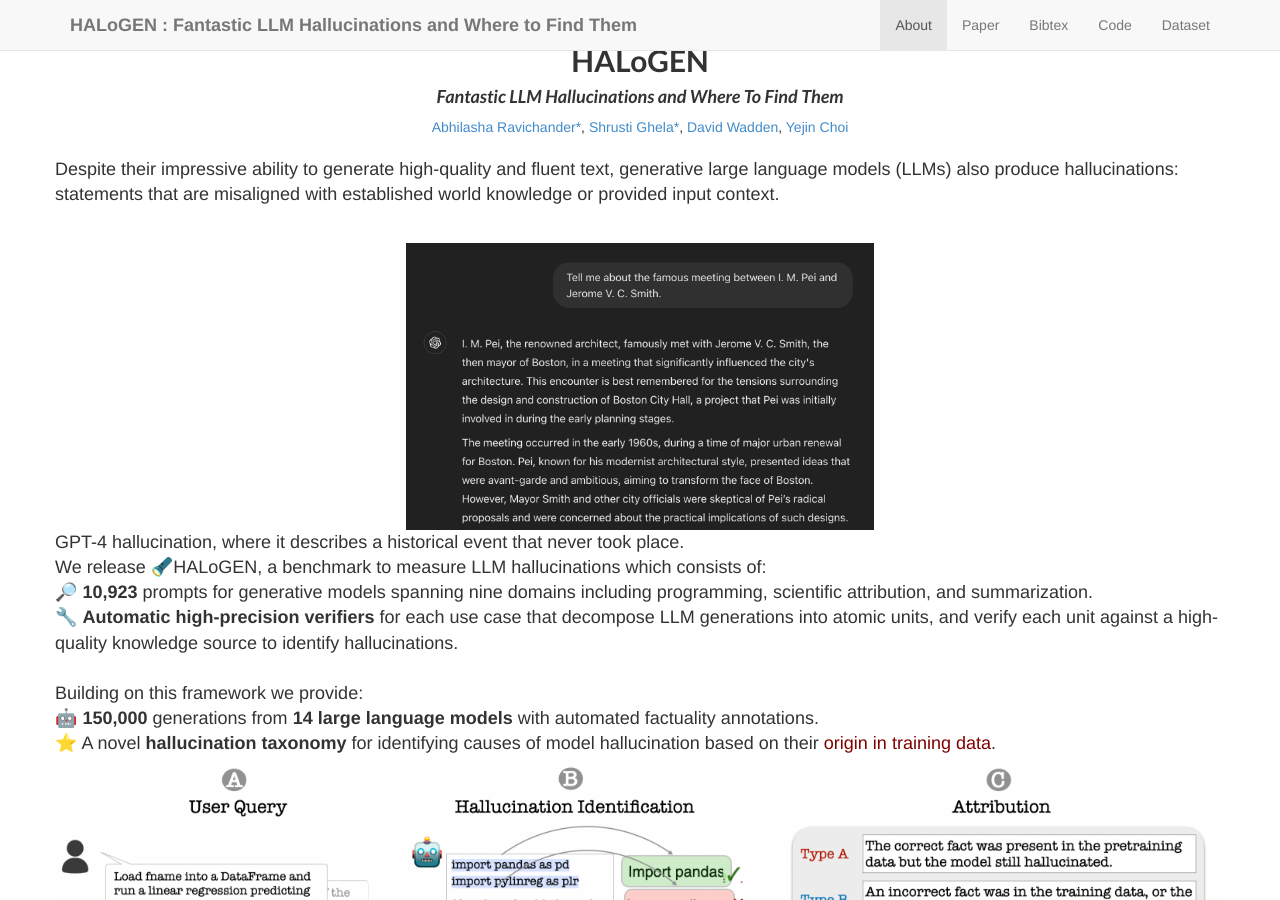
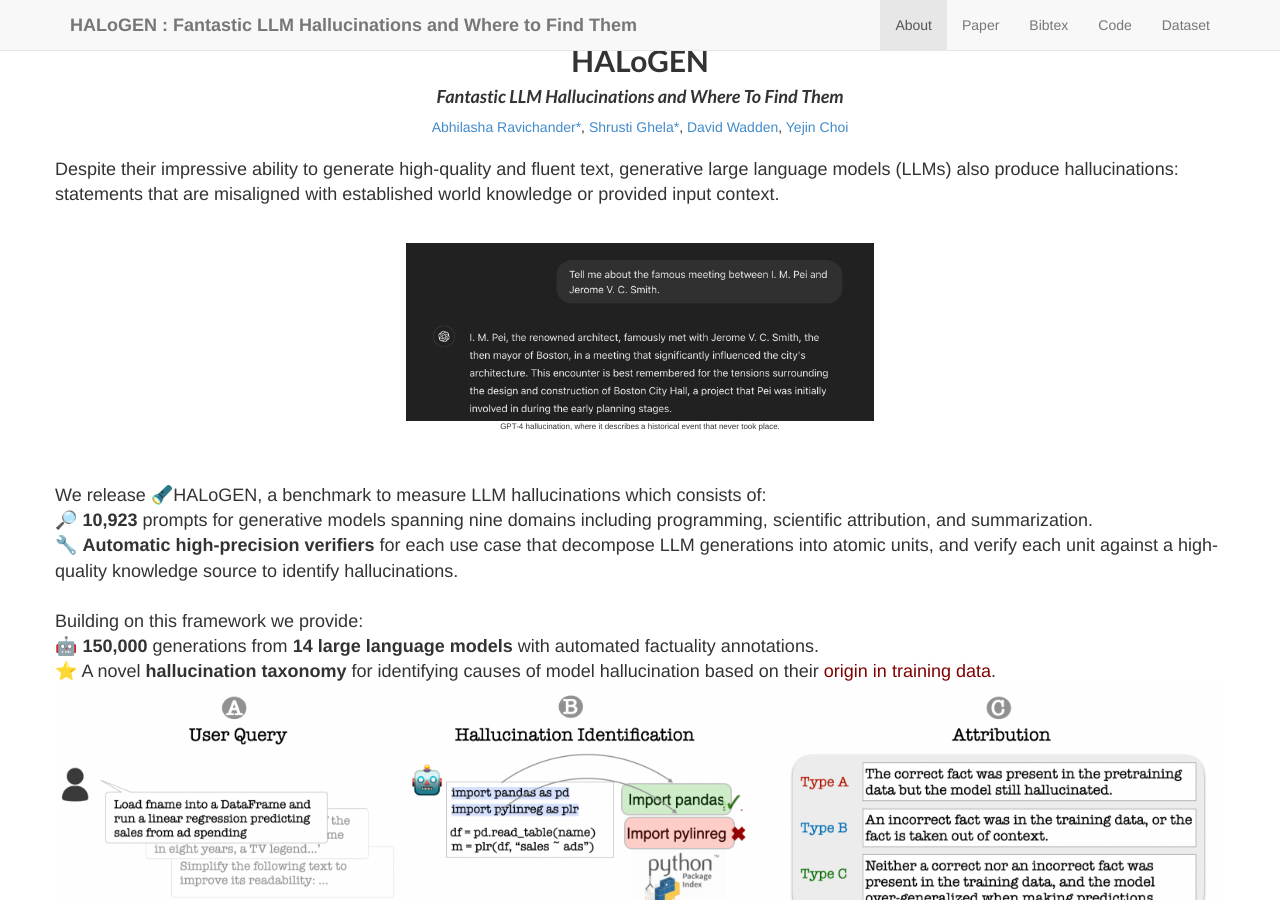
Before and after one commit to halogen-hallucinations/halogen-hallucinations.github.io, a Jekyll site: the page built from index.md, in a window 1280 px wide and 900 px high, scrolled down 793 px. Built offline with Jekyll 4.4.1, drawn with Linux system fonts in a browser that asks for light colours; our own code applies the rules of GitHub Pages for plain Markdown files.

Commit message:
Update about_title.html

```diff
--- a/_includes/about_title.html
+++ b/_includes/about_title.html
@@ -22,8 +22,8 @@
             <p>
 Despite their impressive ability to generate high-quality and fluent text, generative large language models (LLMs) also produce hallucinations: statements that are misaligned with established world knowledge or provided input context. </p>
             </br>
-            <img src="../img/gpt4_example.png" alt="Centered Image" style="display: block; margin: auto; max-width: 40%; max-height: 100vh;">
-            <figcaption>GPT-4 hallucination, where it describes a historical event that never took place.</figcaption>
+            <img src="../img/gpt4_hall_truncated.png" alt="Centered Image" style="display: block; margin: auto; max-width: 40%; max-height: 100vh;">
+            <center><figcaption style="font-size: 8px;">GPT-4 hallucination, where it describes a historical event that never took place.</figcaption></center></br></br>
 
             <p>We release 🔦HALoGEN, a benchmark to measure LLM hallucinations which consists of:</br>
             🔎 <b>10,923</b> prompts for generative models spanning nine domains including programming, scientific attribution, and summarization.</br>
```
